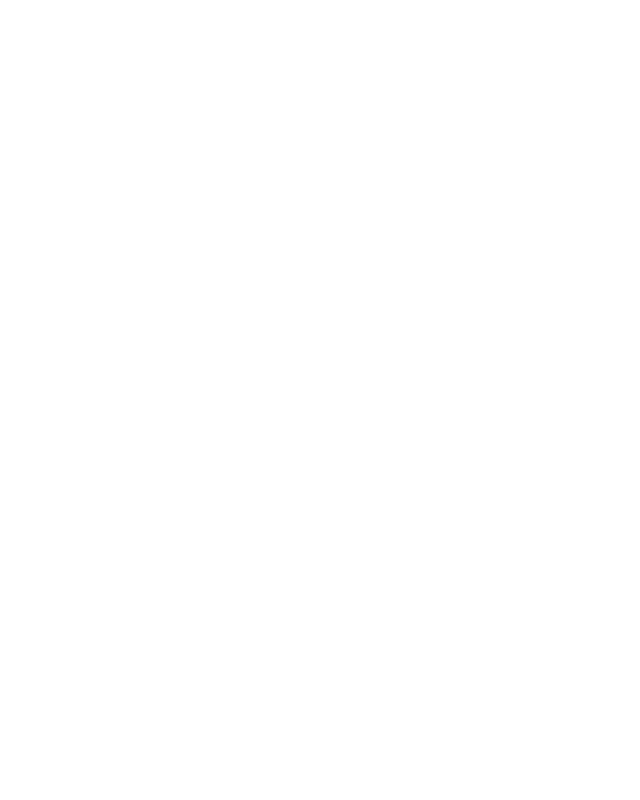
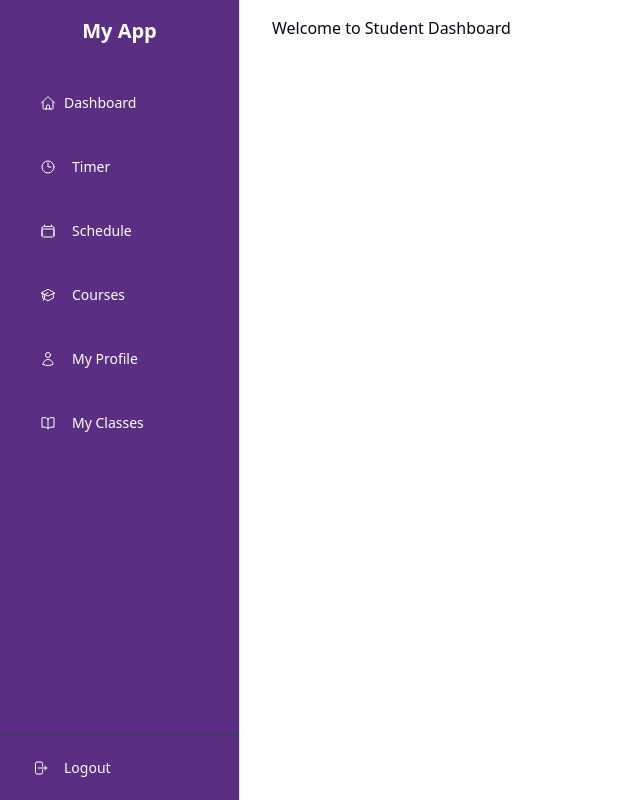
Before and after one commit to Harshita1642/EduTrack, a React (Vite) app in the folder client/: page /StudDash in a window 1280 px wide. Before the commit this address had no page. Shown: the whole page, without its empty margins (0-640 px from the left). Built offline with nearby package versions, Linux system fonts and the light colour scheme.

Commit message:
made student side bar

```diff
--- a/client/src/App.jsx
+++ b/client/src/App.jsx
@@ -2,6 +2,7 @@
 import { BrowserRouter as Router, Routes, Route } from "react-router-dom";
 import { SidebarProvider } from "./components/ui/sidebar"; // Adjust path as needed
 import TutDashboard from "./pages/TutDash";
+import StudDashboard from "./pages/StudDash";
 
 const App = () => {
   return (
@@ -9,6 +10,7 @@
       <Router>
         <Routes>
           <Route path="/tutDash" element={<TutDashboard />} />
+          <Route path="/StudDash" element={<StudDashboard />} />
         </Routes>
       </Router>
     </SidebarProvider>
--- /dev/null
+++ b/client/src/Styles/StudSideBar.module.css
@@ -0,0 +1,63 @@
+
+.sidebar {
+    width: 240px;
+    background-color:#d00f0f !important;
+    color: #ffffff;
+    height: 100vh;
+    display: flex;
+    flex-direction: column;
+  }
+
+  .sidebar-header {
+    padding: 1rem;
+    font-size: 1.25rem;
+    font-weight: bold;
+    border-bottom: 1px solid #592e83;
+    text-align: center;
+    background-color:#592e83;
+  }
+
+  .sidebar-content {
+    background-color:#592e83;
+    flex: 1;
+    padding: 1rem;
+    overflow-y: auto;
+  }
+
+  .sidebar-group {
+    margin-bottom: 0.5rem; /* Spacing between groups */
+  }
+
+  /* Footer styles */
+  .sidebar-footer {
+    background-color:#592e83;
+    padding: 1rem; /* Add padding */
+    border-top: 1px solid #374151; /* Border at the top (gray-700) */
+    text-align: center; /* Center align content */
+  }
+
+  /* Button styles */
+  .sidebar-button {
+    display: flex; /* Make the button fill the width */
+    width: 100%; /* Full width */
+    text-align: left; /* Align text to the left */
+    align-items: center;
+    padding: 0.5rem 1rem; /* Inner padding */
+    background: none; /* Transparent background */
+    border: none; /* Remove border */
+    color: inherit; /* Inherit the text color */
+    cursor: pointer; /* Show pointer on hover */
+    font-size: 0.875rem; /* Small font size */
+    border-radius: 4px; /* Add a slight border radius */
+    transition: all 0.2s ease;
+    justify-content: flex-start;
+  }
+
+  .sidebar-button:hover {
+    background-color: #8836d9; /* Gray-700 hover effect */
+    color: #ffffff;
+  }
+
+  .sidebar-button:active {
+    background-color:  #8836d9; /* Gray-600 when clicked */
+  }
--- /dev/null
+++ b/client/src/components/StudSideBar.jsx
@@ -0,0 +1,74 @@
+import React from "react";
+import {
+  Sidebar,
+  SidebarContent,
+  SidebarFooter,
+  SidebarGroup,
+  SidebarHeader,
+} from "./ui/sidebar";
+import { Button } from "./ui/button";
+import {
+  HomeIcon,
+  ClockIcon,
+  CalendarIcon,
+  AcademicCapIcon,
+  UserIcon,
+  BookOpenIcon,
+  ArrowRightOnRectangleIcon,
+} from "@heroicons/react/24/outline"; // Using outline style
+import s from "../Styles/StudSideBar.module.css";
+
+
+const StudSideBar = () => {
+  return (
+    <Sidebar className={s["sidebar"]}>
+      <SidebarHeader className={s["sidebar-header"]}>My App</SidebarHeader>
+      <SidebarContent className={s["sidebar-content"]}>
+        <SidebarGroup className={s["sidebar-group"]}>
+        <Button className={s["sidebar-button"]} variant="ghost" size="sm">
+          <HomeIcon />
+          <span>Dashboard</span>
+        </Button>
+        </SidebarGroup>
+        <SidebarGroup className={s["sidebar-group"]}>
+          <Button className={s["sidebar-button"]} variant="ghost" size="sm">
+            <ClockIcon className="w-5 h-5 mr-2" /> {/* Timer icon */}
+            Timer
+          </Button>
+        </SidebarGroup>
+        <SidebarGroup className={s["sidebar-group"]}>
+          <Button className={s["sidebar-button"]} variant="ghost" size="sm">
+            <CalendarIcon className="w-5 h-5 mr-2" /> {/* Schedule icon */}
+            Schedule
+          </Button>
+        </SidebarGroup>
+        <SidebarGroup className={s["sidebar-group"]}>
+          <Button className={s["sidebar-button"]} variant="ghost" size="sm">
+            <AcademicCapIcon className="w-5 h-5 mr-2" /> {/* Courses icon */}
+            Courses
+          </Button>
+        </SidebarGroup>
+        <SidebarGroup className={s["sidebar-group"]}>
+          <Button className={s["sidebar-button"]} variant="ghost" size="sm">
+            <UserIcon className="w-5 h-5 mr-2" /> {/* Profile icon */}
+            My Profile
+          </Button>
+        </SidebarGroup>
+        <SidebarGroup className={s["sidebar-group"]}>
+          <Button className={s["sidebar-button"]} variant="ghost" size="sm">
+            <BookOpenIcon className="w-5 h-5 mr-2" /> {/* Upload icon */}
+            My Classes
+          </Button>
+        </SidebarGroup>
+      </SidebarContent>
+      <SidebarFooter className={s["sidebar-footer"]}>
+        <Button className={s["sidebar-button"]} variant="ghost" size="sm">
+          <ArrowRightOnRectangleIcon className="w-5 h-5 mr-2" /> {/* Logout icon */}
+          Logout
+        </Button>
+      </SidebarFooter>
+    </Sidebar>
+  );
+};
+
+export default StudSideBar;
--- /dev/null
+++ b/client/src/pages/StudDash.jsx
@@ -0,0 +1,15 @@
+import React from "react";
+import StudSideBar from "../components/StudSideBar"; // Adjust path as needed
+
+const StudDashboard = () => {
+  return (
+    <div className="flex">
+      <StudSideBar />
+      <div className="flex-1 p-4">
+        <h1>Welcome to Student Dashboard</h1>
+      </div>
+    </div>
+  );
+};
+
+export default StudDashboard;
```
Also changed, not shown: 1 other file (tests, documents, lock files or other folders).
